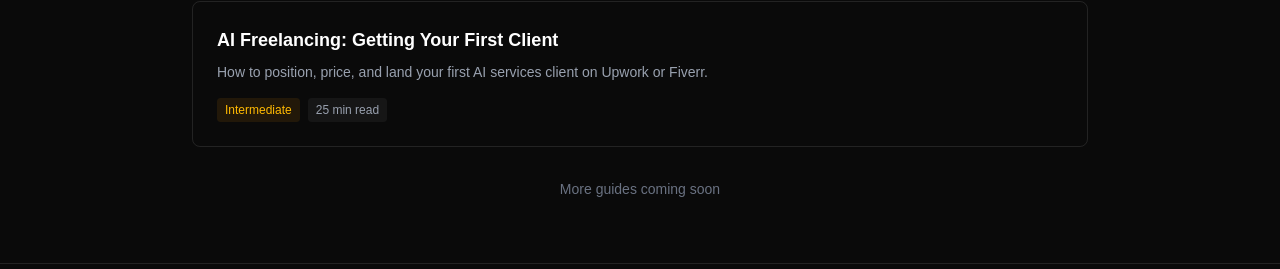
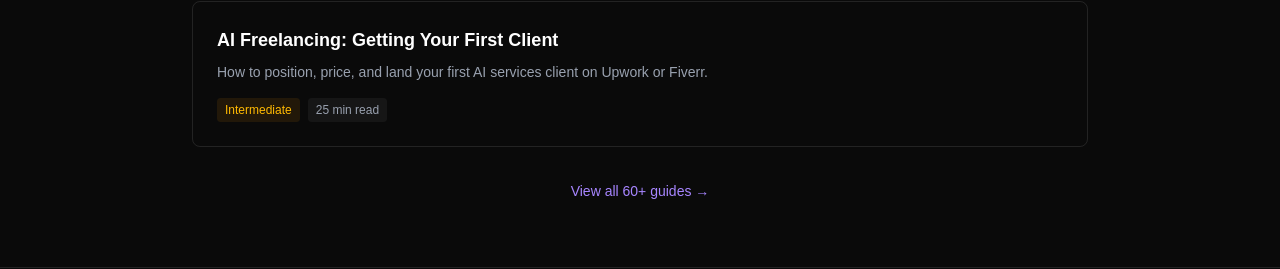
Before and after one commit to kaigritun/gigwithai, a Next.js app: page / in a window 1280 px wide. Shown: the part 1219-1488 px from the top of the page. Built offline with nearby package versions, Linux system fonts and the light colour scheme.

Commit message:
Fix: Replace coming soon with link to all guides

```diff
--- a/app/page.tsx
+++ b/app/page.tsx
@@ -118,8 +118,10 @@ export default function Home() {
             </Link>
           </div>
 
-          <p className="text-center text-gray-500 text-sm mt-8">
-            More guides coming soon
+          <p className="text-center mt-8">
+            <Link href="/guides" className="text-violet-400 hover:text-violet-300 text-sm font-medium transition">
+              View all 60+ guides →
+            </Link>
           </p>
         </div>
       </section>
```
